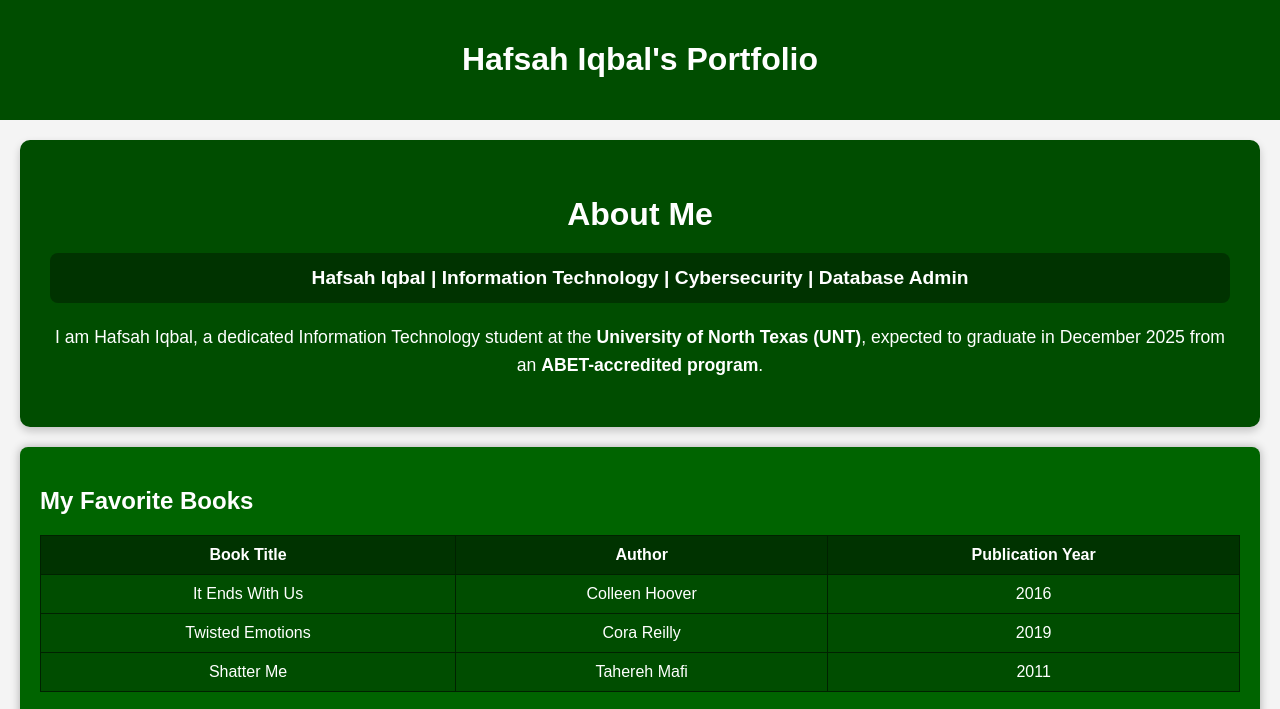
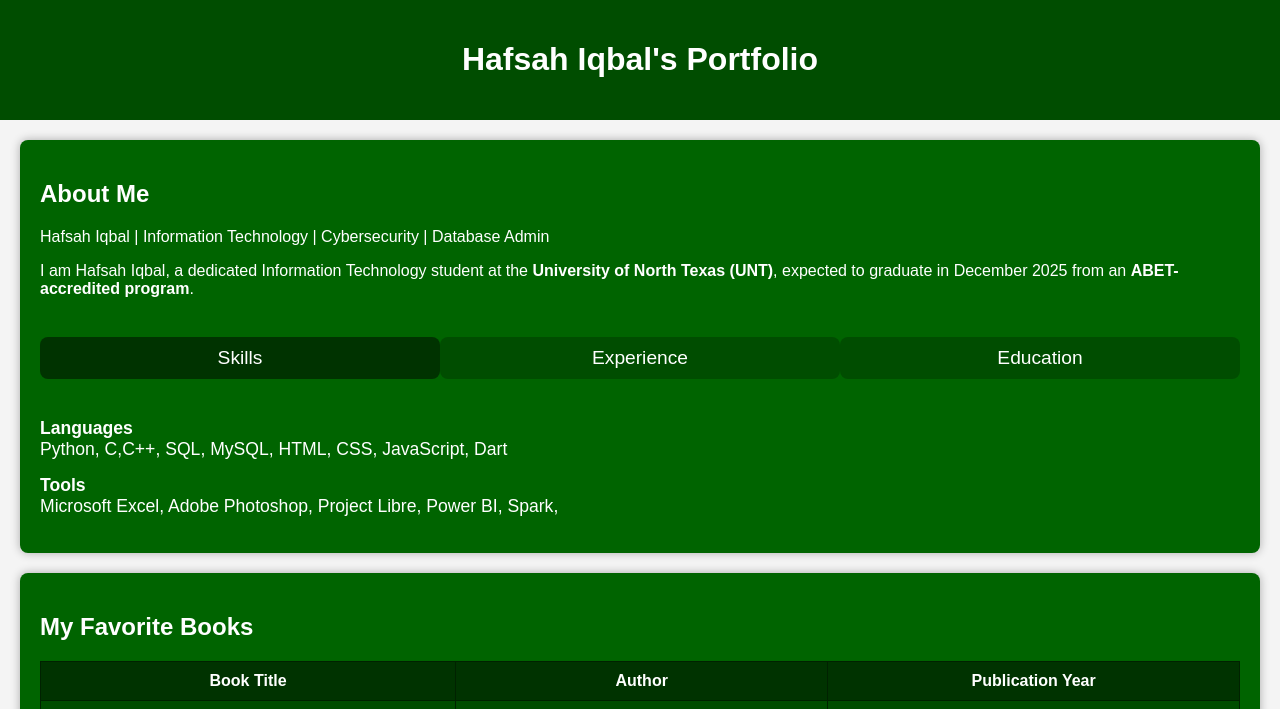
Before and after one commit to hafsah1703/Portfolio, a plain HTML site: page index.html in a window 1280 px wide. Shown: the top 709 px of the page. Drawn offline with Linux system fonts and the light colour scheme.

Commit message:
Updated HTML and CSS files with new changes

```diff
--- a/index.html
+++ b/index.html
@@ -19,6 +19,29 @@
             <strong>University of North Texas (UNT)</strong>, expected to graduate in December 2025
             from an <strong>ABET-accredited program</strong>.
         </p>
+
+        <div class="tab-titles">
+            <p class="tab-links active-link" onclick="opentab('skills')">Skills</p>
+            <p class="tab-links" onclick="opentab('experience')">Experience</p>
+            <p class="tab-links" onclick="opentab('education')">Education</p>
+        </div>
+        <div class="tab-contents active-tab" id="skills">
+            <ul>
+                <li><span>Languages</span><br>Python, C,C++, SQL, MySQL, HTML, CSS, JavaScript, Dart</li>
+                <li><span>Tools</span><br>Microsoft Excel, Adobe Photoshop, Project Libre, Power BI, Spark, </li>
+            </ul>
+        </div>
+        <div class="tab-contents" id="experience">
+            <ul>
+                <li><span>May - July 2022</span><br>Front Desk Assistant</li>
+            </ul>
+        </div>
+        <div class="tab-contents" id="education">
+            <ul>
+                <li><span>January 2022 - Present</span><br>Bachelor of Arts in Information Technology from UNT</li>
+            </ul>
+        </div>
+
     </section>
 
     <section id="portfolio">
@@ -91,5 +114,24 @@
     <footer>
         <p>&copy; 2024 Hafsah Iqbal. All rights reserved.</p>
     </footer>
+
+    <script>
+        function opentab(tabname) {
+            var i;
+            var tablinks = document.getElementsByClassName("tab-links");
+            var tabcontents = document.getElementsByClassName("tab-contents");
+
+            for (i = 0; i < tabcontents.length; i++) {
+                tabcontents[i].classList.remove("active-tab");
+            }
+            for (i = 0; i < tablinks.length; i++) {
+                tablinks[i].classList.remove("active-link");
+            }
+            document.getElementById(tabname).classList.add("active-tab");
+            event.currentTarget.classList.add("active-link");
+        }
+        </script>
+
+
 </body>
 </html>
--- a/style.css
+++ b/style.css
@@ -1,71 +1,79 @@
-
+/* General body styling */
 body {
     font-family: Arial, sans-serif;
-    background-color: #f4f4f4;
-    color: #333;
+    background-color: #f4f4f4; /* Dark green background */
+    color: white;
     margin: 0;
     padding: 0;
 }
 
-
+/* Header styling */
 header {
-    background-color: #004d00;
+    background-color: #004d00; /* Darker green */
     color: white;
     padding: 20px;
     text-align: center;
 }
 
-
+/* Section styling */
 section {
     margin: 20px;
     padding: 20px;
-    background-color: #006400;
+    background-color: #006400; /* Dark green background */
     border-radius: 8px;
     box-shadow: 0 0 10px rgba(0, 0, 0, 0.3);
-    color: white;
 }
 
-
-#about {
-    background-color: #004d00;
-    padding: 30px;
-    border-radius: 10px;
-    box-shadow: 0 4px 8px rgba(0, 0, 0, 0.2);
-    margin-bottom: 20px;
-    color: white;
+/* About Me - Tab Title Styling */
+.tab-titles {
+    display: flex;
+    justify-content: space-around;
+    cursor: pointer;
+    margin-top: 20px;
 }
 
-
-#about h2 {
-    font-size: 2em;
-    margin-bottom: 15px;
+.tab-links {
+    background-color: #004d00;
+    padding: 10px;
+    border-radius: 8px;
+    width: 100%;
     text-align: center;
+    font-size: 1.2em;
 }
 
-
-#about .highlight {
-    font-size: 1.2em;
-    text-align: center;
-    font-weight: bold;
-    margin-bottom: 20px;
-    background-color: #003300;
-    padding: 10px;
-    border-radius: 8px;
+.tab-links:hover {
+    background-color: #005f00; /* Lighter green on hover */
 }
 
-
-#about p {
-    font-size: 1.1em;
-    line-height: 1.6;
-    text-align: center;
+.active-link {
+    background-color: #003300; /* Darker green for active tab */
 }
 
-
-#about strong {
-    color: white;
+/* Tab content styling */
+.tab-contents {
+    display: none;
+    margin-top: 20px;
 }
 
+.active-tab {
+    display: block;
+}
 
+.tab-contents ul {
+    list-style: none;
+    padding: 0;
+}
+
+.tab-contents li {
+    margin-bottom: 15px;
+    font-size: 1.1em;
+}
+
+.tab-contents span {
+    font-weight: bold;
+}
+
+/* Portfolio Table styling */
 table {
     width: 100%;
     border-collapse: collapse;
@@ -84,7 +92,7 @@ th {
     background-color: #003300;
 }
 
-
+/* Image comparison section styling */
 .image-comparison {
     display: flex;
     justify-content: center;
@@ -106,10 +114,9 @@ th {
 .image-container p {
     margin-top: 10px;
     font-size: 1.2em;
-    color: white;
 }
 
-
+/* Contact form styling */
 form {
     margin-top: 20px;
 }
@@ -117,7 +124,6 @@ form {
 form label {
     display: block;
     margin: 10px 0 5px;
-    color: white;
 }
 
 form input, form textarea, form select {
@@ -148,7 +154,7 @@ form button:hover {
     background-color: #004d00;
 }
 
-
+/* Footer styling */
 footer {
     background-color: #004d00;
     color: white;
@@ -158,7 +164,7 @@ footer {
     font-size: 0.9em;
 }
 
-
+/* Responsive adjustments */
 @media screen and (max-width: 600px) {
     .image-comparison {
         flex-direction: column;
```
